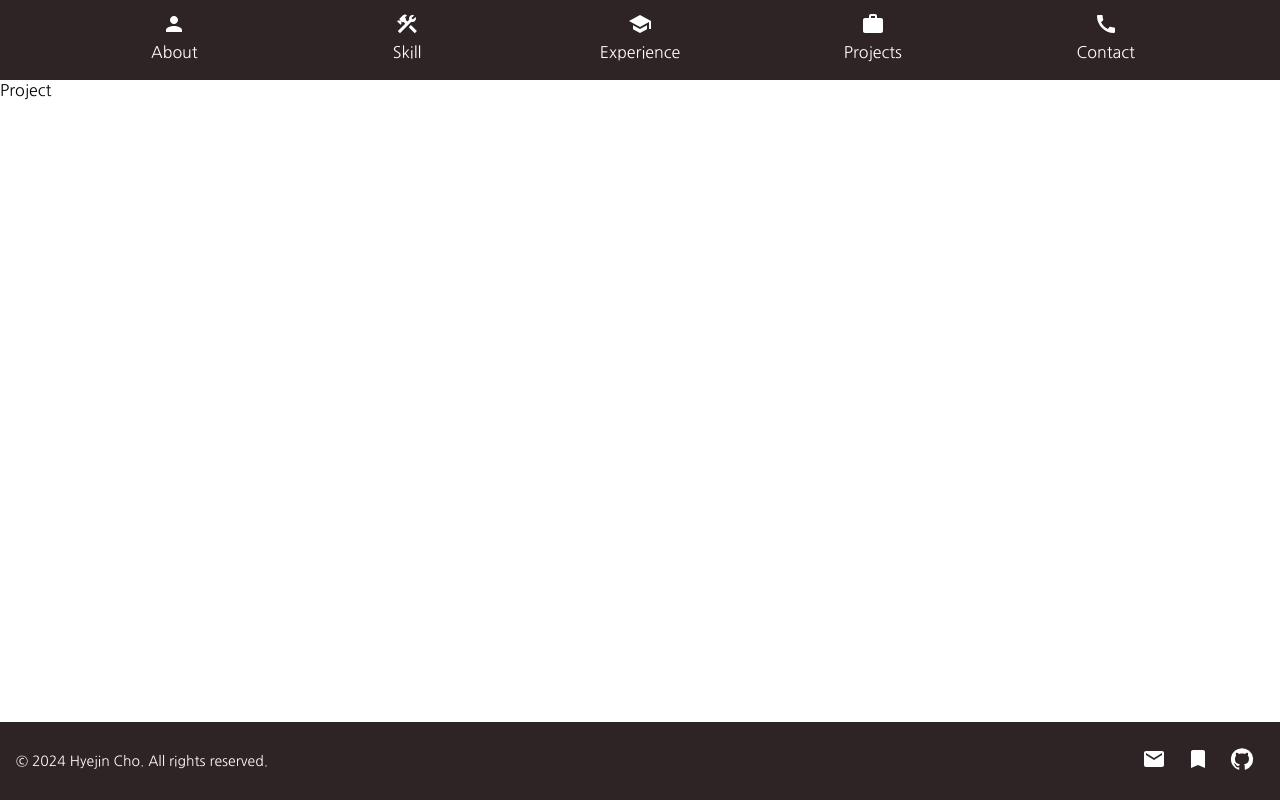
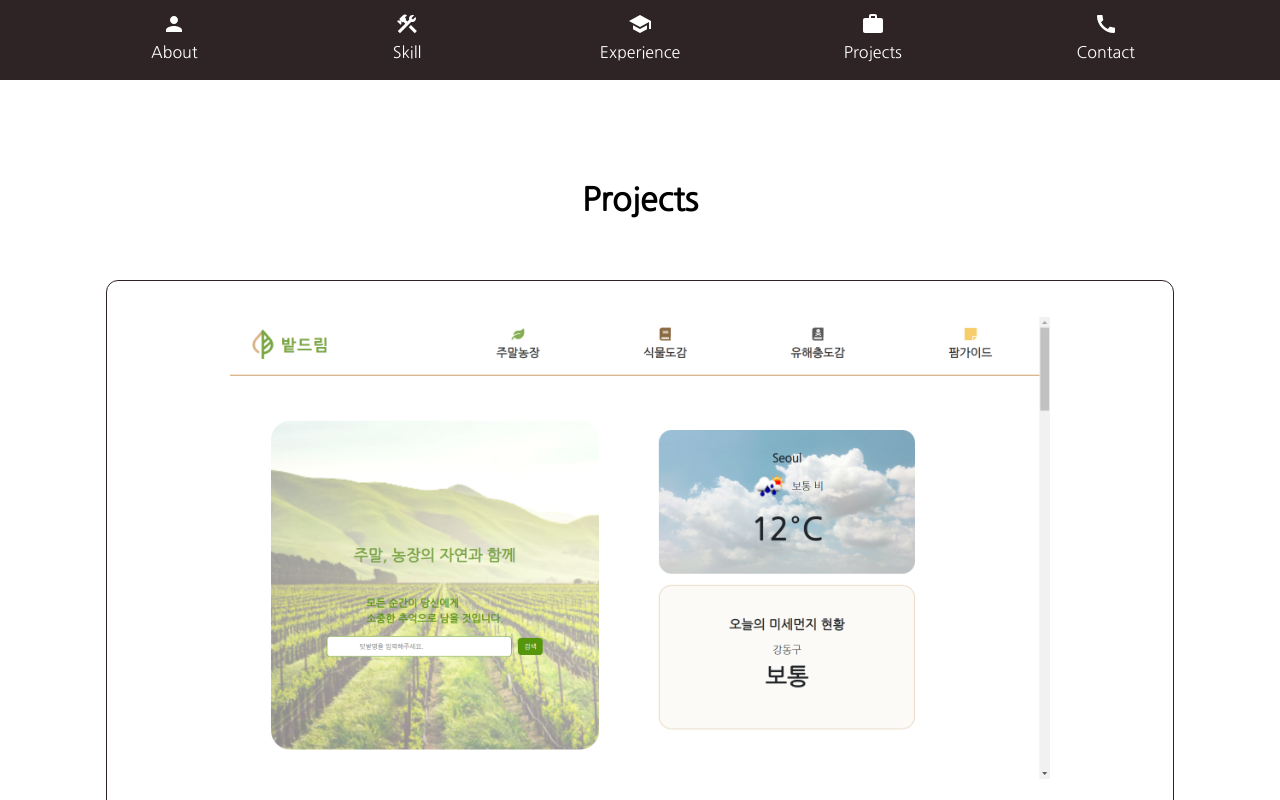
Before and after one commit to hjinn0813/portfolio, a React (Create React App) app: page /project in a window 1280 px wide. Built offline with nearby package versions, Linux system fonts and the light colour scheme.

Commit message:
feat: 프로젝트 영역 제작중

```diff
--- a/src/components/Project/Project.jsx
+++ b/src/components/Project/Project.jsx
@@ -1,8 +1,57 @@
 // 전체 프로젝트 확인 영역
 
 import React from 'react';
+import Projects from './Projects.json';
 import '../../styles/Project/Project.scss';
 
 export default function Project() {
-  return <div>Project</div>;
+  const getImage = (imageName) => {
+    try {
+      return require(`../../assets/projects/${imageName}`);
+    } catch (error) {
+      console.error('Image not found:', error);
+      return null; // 이미지가 없을 경우 null 반환
+    }
+  };
+
+  const toBrTag = (text) => {
+    if (!text) return null;
+    return text.split('\n').map((line, index) => (
+      <React.Fragment key={index}>
+        {line}
+        <br />
+      </React.Fragment>
+    ));
+  };
+
+  return (
+    <div className="pj-container">
+      <div className="pj-title">Projects</div>
+      {Projects.map((project) => (
+        <div key={project.id} className="pj-card">
+          {project.image && (
+            <img
+              src={getImage(project.image)}
+              alt={project.title}
+              className="pj-image"
+            />
+          )}
+          <div className="pj-info">
+            <p className="pj-item-title">{project.title}</p>
+            <p className="pj-date">기간 및 인원: {project.date}</p>
+            <p className="pj-skills">사용기술: {project.skills}</p>
+            <p className="pj-response">담당파트: {toBrTag(project.response)}</p>
+            <div className="pj-link">
+              <button className="openlink">
+                Website {project.links.website}
+              </button>
+              <button className="openlink">
+                README {project.links.README}
+              </button>
+            </div>
+          </div>
+        </div>
+      ))}
+    </div>
+  );
 }
--- /dev/null
+++ b/src/components/Project/Projects.json
@@ -0,0 +1,67 @@
+[
+  {
+    "id": 1,
+    "title": "Frontend - '밭드림' 사이트 기획, 제작",
+    "image": "team3.png",
+    "date": "2024.04.26 ~ 05.16 / 6인",
+    "skills": "HTML, JavaScript, React, Redux, SASS, Bootstrap, Git, GitHub, VS Code, Eslint, Vercel, Figma, Slack, Notion, KakaoTalk",
+    "response": "날씨 위젯, 미세먼지 위젯, Not Found 페이지",
+    "links": [
+      {
+        "Website": "https://batdream.vercel.app/",
+        "README": "https://github.com/treasure-2u/batDream"
+      }
+    ]
+  },
+  {
+    "id": 2,
+    "title": "Frontend - '루미펫' 사이트 기획, 제작",
+    "image": "team2.png",
+    "date": "2024.03.13 ~ 03.28 / 5인",
+    "skills": "HTML, CSS, JavaScript, Bootstrap, Git, GitHub, VS Code, prettier, netlify, Figma, Slack, ZOOM, Notion, KakaoTalk",
+    "response": "로그인, 회원가입 페이지",
+    "links": [
+      {
+        "Website": "https://lumipet.netlify.app/",
+        "README": "https://github.com/eun1230/sessac_B_teamproject"
+      }
+    ]
+  },
+  {
+    "id": 3,
+    "title": "UI/UX - EVERPOWER 공식 쇼핑몰",
+    "image": "team1.png",
+    "date": "2024.01.12 ~ 01.28 / 4인",
+    "skills": "Figma, Slack, Notion",
+    "response": "팀장으로 팀원들 이끌어서 프로젝트 진행\n- 웹: 맨, 우먼, 이벤트, 결제하기, 마이 페이지, 회원정보수정\n- 모바일: 맨, 우먼, 결제하기, 마이 페이지, 회원정보수정",
+    "links": [
+      {
+        "Website": "https://phase-turquoise-0a5.notion.site/a2ec713d6e0548af98b2ebeb279f4ccf?v=1c247dba2fb24996b6ef39e9b463c7fd&pvs=4",
+        "README": "https://github.com/hjinn0813/EVERPOWER"
+      }
+    ]
+  },
+  {
+    "id": 4,
+    "title": "Frontend - '시네톡' 사이트 기획, 제작",
+    "image": "cinetalk.png",
+    "date": "2024.07.01 ~ 08.08 / 1인",
+    "skills": "HTML, JavaScript, React, SASS, Redux, babel, MUI, SWIPER, Git, GitHub, VS Code, Eslint, prettier, Vercel, Figma",
+    "response": "시네톡 사이트 기획 및 제작",
+    "links": [
+      {
+        "Website": "https://cinetalk.vercel.app/",
+        "README": "https://github.com/hjinn0813/cinetalk"
+      }
+    ]
+  },
+  {
+    "id": 5,
+    "title": "Frontend - 개인 포트폴리오 사이트",
+    "image": "",
+    "date": "2024.08.06~ / 1인",
+    "skills": "HTML, JavaScript, React, SASS, Git, GitHub, VS Code, Eslint, prettier",
+    "response": "개인 포트폴리오 사이트 기획 및 제작",
+    "links": [{ "website": "", "README": "" }]
+  }
+]
--- a/src/styles/Project/Cards.scss
+++ /dev/null
@@ -1,3 +0,0 @@
-// project card design
-
-@import '../root.scss';
--- a/src/styles/Project/Project.scss
+++ b/src/styles/Project/Project.scss
@@ -1,3 +1,53 @@
 // project area design
 
 @import '../root.scss';
+
+.pj-container {
+  @include viewport-size;
+}
+.pj-title {
+  @include page-title;
+}
+
+// 카드 컴포넌트 디자인
+.pj-card {
+  width: 95%;
+  margin: 20px 0;
+  padding: 20px;
+  border: 1px solid $gray;
+  border-radius: 12px;
+  display: flex;
+  justify-content: center;
+  align-items: center;
+  flex-direction: column;
+}
+
+.pj-image {
+  width: 80%;
+  height: auto;
+  object-fit: cover;
+  margin: 16px 0;
+}
+
+.pj-info {
+  line-height: 1.7;
+}
+.pj-item-title {
+  font-size: 20px;
+  font-weight: 700;
+}
+
+// btn
+.pj-link {
+  margin: 8px 0;
+}
+.openlink {
+  margin: 0 8px;
+  padding: 10px;
+  font-size: 14px;
+  border: none;
+  border-radius: 8px;
+  background-color: $gray;
+  color: $white;
+  cursor: pointer;
+}
```
Also changed, not shown: src/components/Project/Cards.jsx (deleted, +0 -9 lines), src/assets/projects/team1.png, src/assets/projects/team2.png.
